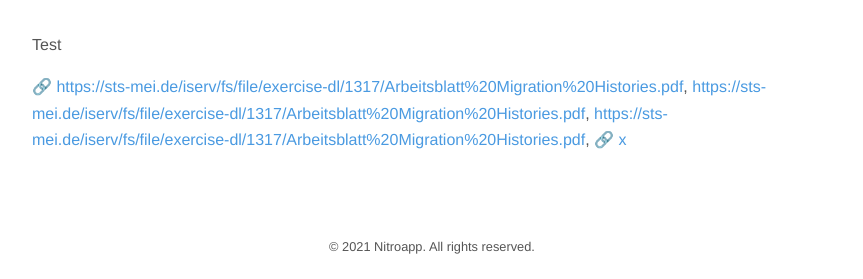
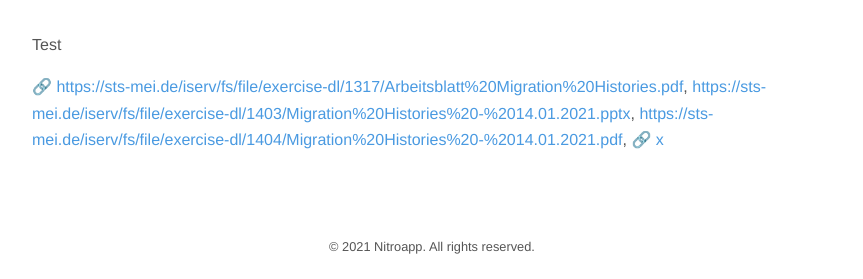
Before and after one commit to cns-nitroapp/blog, a Jekyll site: the page built from _posts/2077-01-02-0.md, in a window 1280 px wide, cut to the strip 0-499 px from the top of the page. Shown: the part 217-496 px from the top of the strip, without its empty margins (208-1071 px from the left). Built offline with Jekyll 4.4.1, drawn with Linux system fonts in a browser that asks for light colours; nearby versions of some CDN libraries; part of the change alters nothing that is shown.

Commit message:
committing files

```diff
--- a/_posts/2077-01-02-0.md
+++ b/_posts/2077-01-02-0.md
@@ -5,6 +5,6 @@ author: [Dominik Gralka]
 start-date: "2077-01-02"
 end-date: "x"
 link: "x"
-attachments: "<a href='https://sts-mei.de/iserv/fs/file/exercise-dl/1317/Arbeitsblatt%20Migration%20Histories.pdf'>https://sts-mei.de/iserv/fs/file/exercise-dl/1317/Arbeitsblatt%20Migration%20Histories.pdf</a>, <a href='https://sts-mei.de/iserv/fs/file/exercise-dl/1317/Arbeitsblatt%20Migration%20Histories.pdf'>https://sts-mei.de/iserv/fs/file/exercise-dl/1317/Arbeitsblatt%20Migration%20Histories.pdf</a>, <a href='https://sts-mei.de/iserv/fs/file/exercise-dl/1317/Arbeitsblatt%20Migration%20Histories.pdf'>https://sts-mei.de/iserv/fs/file/exercise-dl/1317/Arbeitsblatt%20Migration%20Histories.pdf</a>, "
+attachments: "<a href='https://sts-mei.de/iserv/fs/file/exercise-dl/1317/Arbeitsblatt%20Migration%20Histories.pdf'>https://sts-mei.de/iserv/fs/file/exercise-dl/1317/Arbeitsblatt%20Migration%20Histories.pdf</a>, <a href='https://sts-mei.de/iserv/fs/file/exercise-dl/1403/Migration%20Histories%20-%2014.01.2021.pptx'>https://sts-mei.de/iserv/fs/file/exercise-dl/1403/Migration%20Histories%20-%2014.01.2021.pptx</a>, <a href='https://sts-mei.de/iserv/fs/file/exercise-dl/1404/Migration%20Histories%20-%2014.01.2021.pdf'>https://sts-mei.de/iserv/fs/file/exercise-dl/1404/Migration%20Histories%20-%2014.01.2021.pdf</a>, "
 ---
 Test
```
